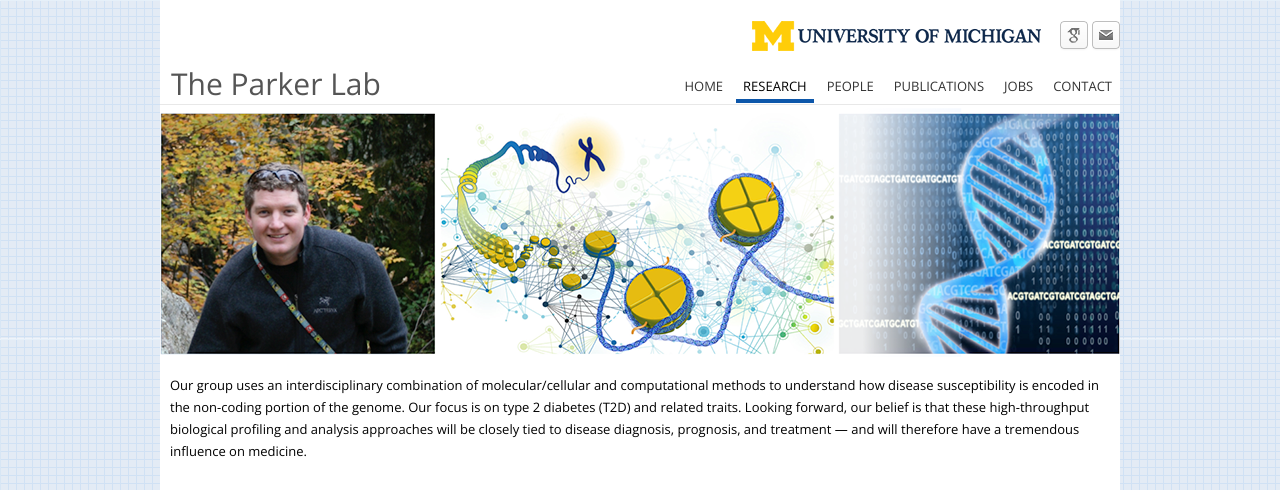
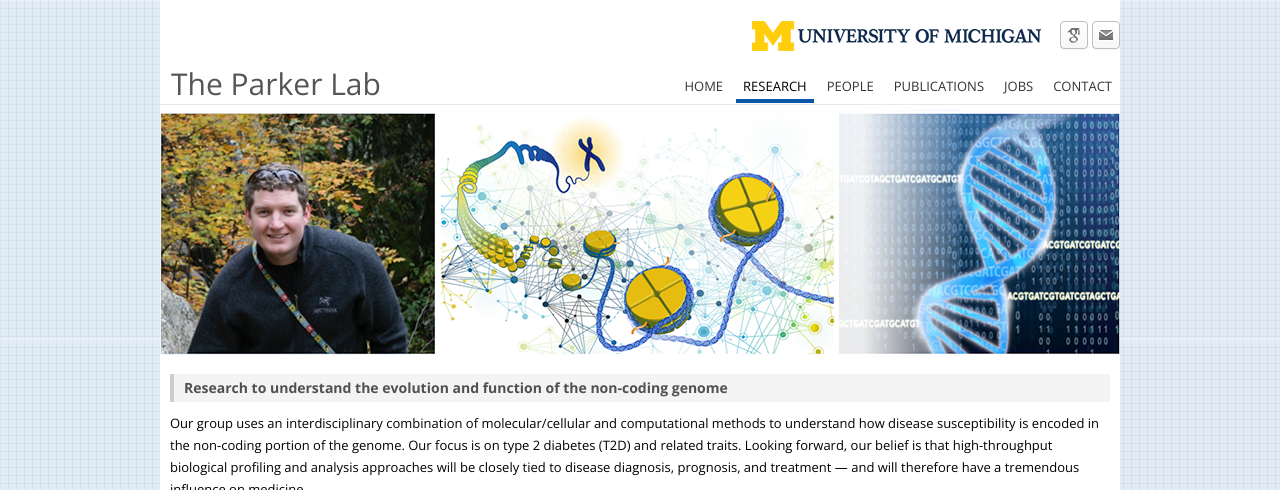
Before and after one commit to scjparker/scjparker.github.io, a Jekyll site: the page built from research.html, in a window 1280 px wide and 1400 px high, cut to the strip 0-490 px from the top of the window. Built offline with Jekyll 4.4.1, drawn with Linux system fonts in a browser that asks for light colours; nearby versions of some CDN libraries; some of the changed text lies outside the part shown.

Commit message:
research

```diff
--- a/research.html
+++ b/research.html
@@ -3,9 +3,10 @@ title: Research
 layout: default
 ---
 
+<div class="Nheader">Research to understand the evolution and function of the non-coding genome</div>
 
 <p>
-Our group uses an interdisciplinary combination of molecular/cellular and computational methods to understand how disease susceptibility is encoded in the non-coding portion of the genome. Our focus is on type 2 diabetes (T2D) and related traits. Looking forward, our belief is that these high-throughput biological profiling and analysis approaches will be closely tied to disease diagnosis, prognosis, and treatment — and will therefore have a tremendous influence on medicine.
+Our group uses an interdisciplinary combination of molecular/cellular and computational methods to understand how disease susceptibility is encoded in the non-coding portion of the genome. Our focus is on type 2 diabetes (T2D) and related traits. Looking forward, our belief is that high-throughput biological profiling and analysis approaches will be closely tied to disease diagnosis, prognosis, and treatment — and will therefore have a tremendous influence on medicine.
 </p>
 
 <br>
@@ -34,7 +35,7 @@ Our group uses an interdisciplinary combination of molecular/cellular and comput
     <td style="vertical-align: top;">
       <div class="Nheader">Comparative genomics</div>
       <p>
-	Our high-throughput data sets are generated across multiple species - currently in human, mouse, and rat. We develop and use comparative approaches to integrate these data sets, which allows for the translation of our model species maps at orthologous human loci
+	Our high-throughput data sets are generated across multiple species - currently in human, mouse, and rat. We develop and use comparative approaches to integrate these data sets, which allows for the understanding of evolutionary processes and translation of our model species maps at orthologous human loci.
       </p>
       <br>
       <br>
@@ -51,7 +52,7 @@ Our group uses an interdisciplinary combination of molecular/cellular and comput
     <td style="vertical-align: top;">
       <div class="Nheader">Population genomics</div>
       <p>
-	In addition to generating and analyzing cross-species data sets, we also profile across a diversity of human subjects. Integrating genome and functional profiles allows us to observe the effect of genetic variation on non-coding functional regions. Together, these findings will illuminate the basic molecular mechanisms encoding T2D susceptibility and will provide new insights into the foundations of metabolic health and longevity.
+	In addition to generating and analyzing cross-species data sets, we generate and analyze molecular profiles across a diversity of human subjects. Integrating genome and functional profiles allows us to observe the effect of genetic variation on non-coding functional regions. Together, these findings will illuminate the basic molecular mechanisms encoding T2D and related trait susceptibility and will provide new insights into the foundations of metabolic health and longevity.
       </p>
       <br>
       <br>
```
